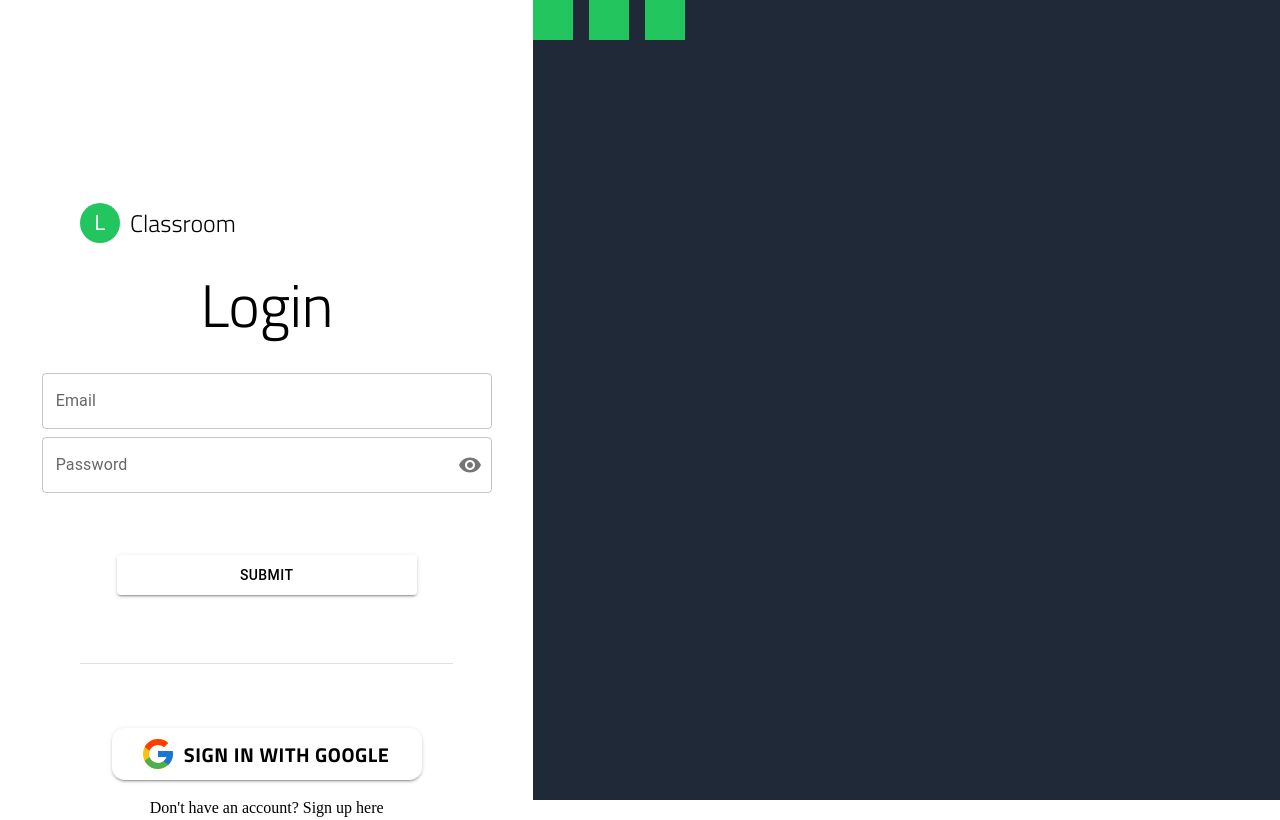
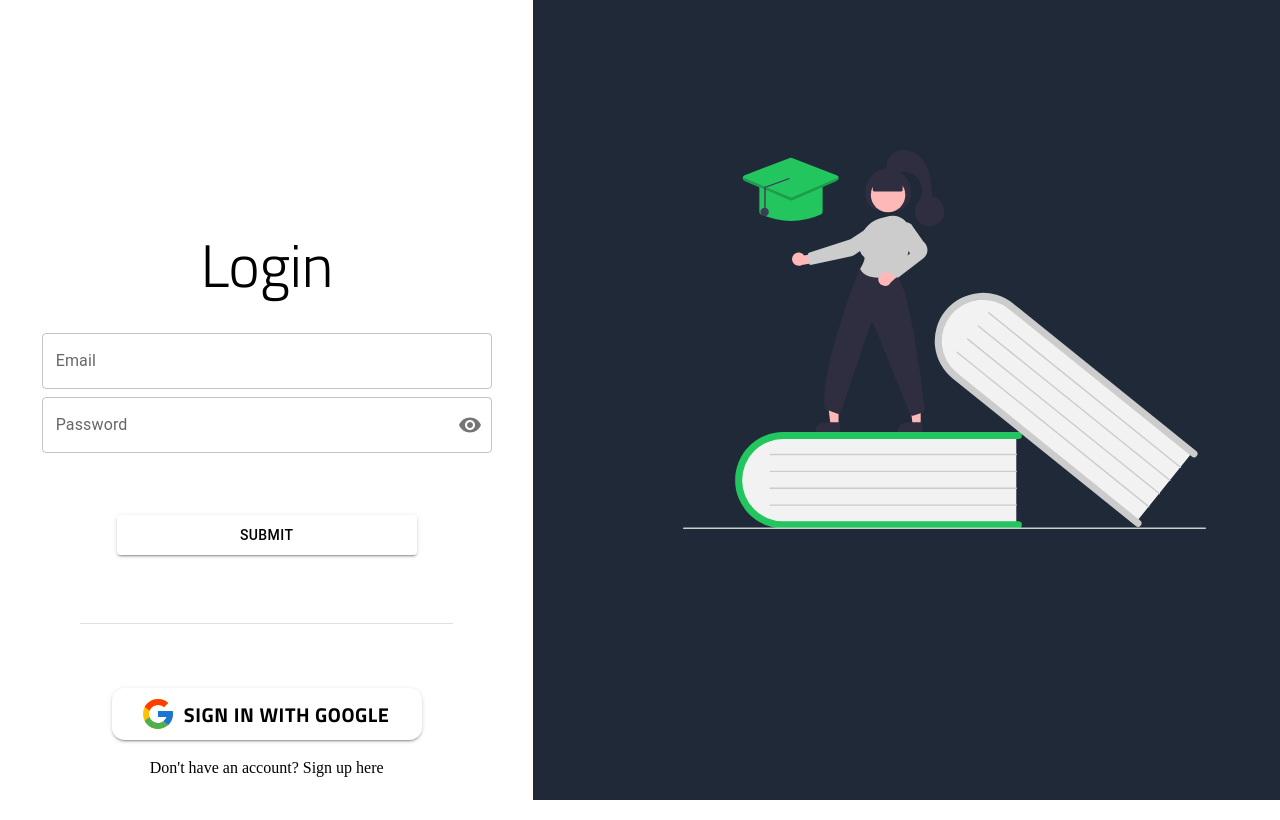
Before and after one commit to VisH317/tsa-software-dev, a Next.js app in the folder software_dev_tsa/: page /login in a window 1280 px wide. Built offline with nearby package versions, Linux system fonts and the light colour scheme.

Commit message:
Login page ui update

```diff
--- a/software_dev_tsa/src/pages/login.tsx
+++ b/software_dev_tsa/src/pages/login.tsx
@@ -102,7 +102,7 @@ export default function Login() {
               }}
               onClick={homeHandler}
             >
-              <Avatar sx={{ backgroundColor: colors.main }}>L</Avatar>
+
               <Typography
                 variant="h5"
                 sx={{
@@ -110,7 +110,7 @@ export default function Login() {
                   marginLeft: "10px",
                 }}
               >
-                Classroom
+
               </Typography>
             </Stack>
             <Typography
@@ -255,19 +255,14 @@ export default function Login() {
                 Sign in with Google
               </Button>
             </ThemeProvider>
-            <Link href="/signup">Don't have an account? Sign up here</Link>
+            <h5>Don't have an account? <a href="/signup">Sign up here</a></h5>
           </Grid>
           <Grid item xs={7} sx={{ backgroundColor: "#1f2937" }}>
             <Stack direction="row" spacing={2}>
-              <Avatar variant="square" sx={{ bgcolor: colors.main }}>
-                {" "}
-              </Avatar>
-              <Avatar variant="square" sx={{ bgcolor: colors.main }}>
-                {" "}
-              </Avatar>
-              <Avatar variant="square" sx={{ bgcolor: colors.main }}>
-                {" "}
-              </Avatar>
+              <img
+              style={{margin:150, justifyContent:"center",width:"70%", height:"70%"}}
+              src="/undraw_education_f8ru (1).svg"
+              />
             </Stack>
           </Grid>
         </Grid>
```
Also changed, not shown: software_dev_tsa/public/logo.png, software_dev_tsa/public/undraw_education_f8ru (1).svg (added).
